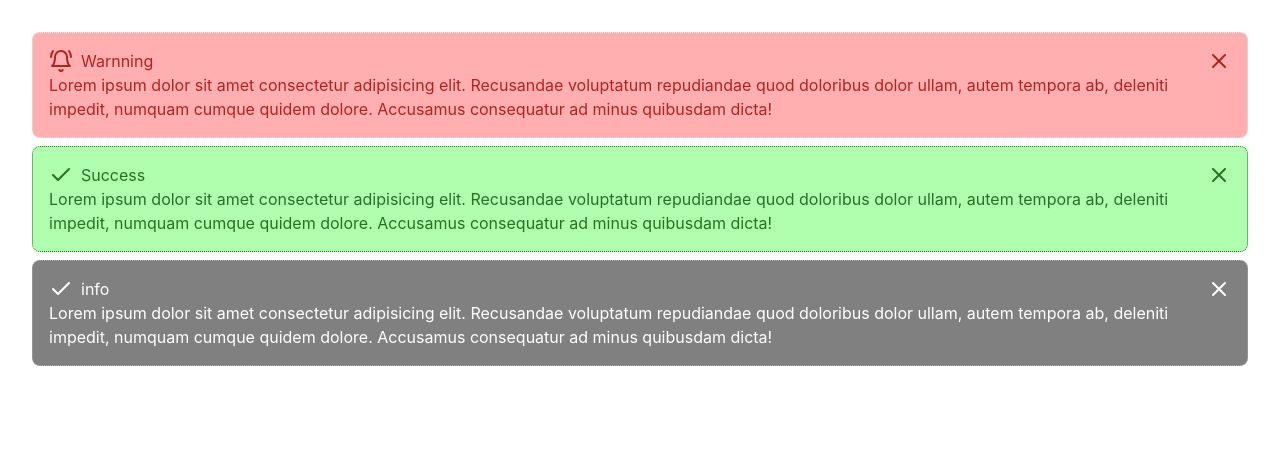
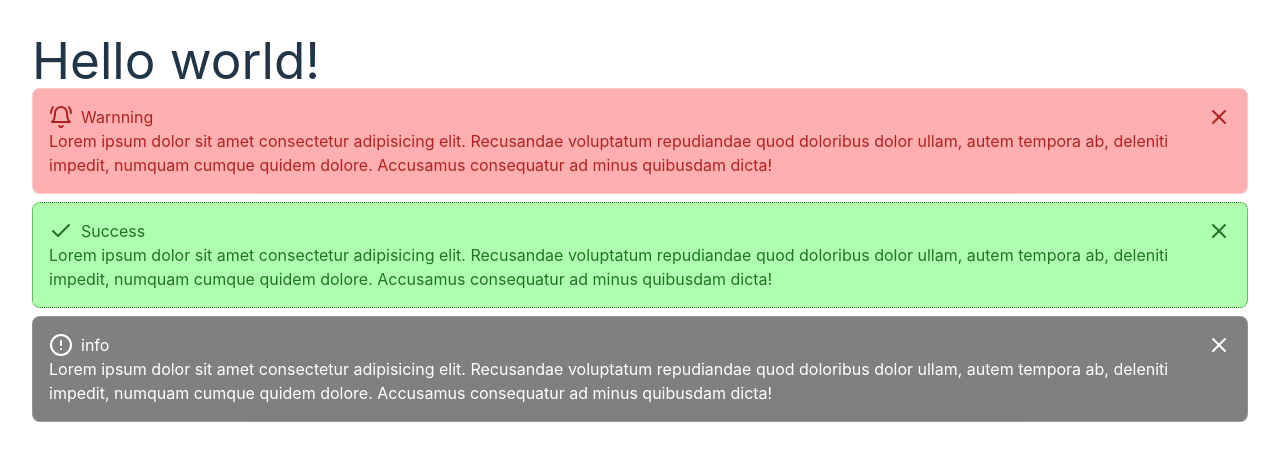
Before and after one commit to ahelmi365/react-ts-practice, a React (Vite) app: page / in a window 1280 px wide. Shown: the top 460 px of the page. Built offline with nearby package versions, Linux system fonts and the light colour scheme.

Commit message:
check tailwindcss works

```diff
--- a/src/App.tsx
+++ b/src/App.tsx
@@ -1,10 +1,11 @@
-import { BellRing,Check } from "lucide-react";
+import { BellRing, Check, CircleAlert } from "lucide-react";
 import "./App.css";
 import Alert from "./components/Alert/Alert";
 
 function App() {
   return (
     <>
+      <h1 className="text-3xl font-bold underline text-red-500">Hello world!</h1>
       <Alert
         type="error"
         title="Warnning"
@@ -20,7 +21,7 @@ function App() {
       <Alert
         type="info"
         title="info"
-        icon={<Check />}
+        icon={<CircleAlert />}
         message="Lorem ipsum dolor sit amet consectetur adipisicing elit. Recusandae voluptatum repudiandae quod doloribus dolor ullam, autem tempora ab, deleniti impedit, numquam cumque quidem dolore. Accusamus consequatur ad minus quibusdam dicta!"
       />
     </>
```
